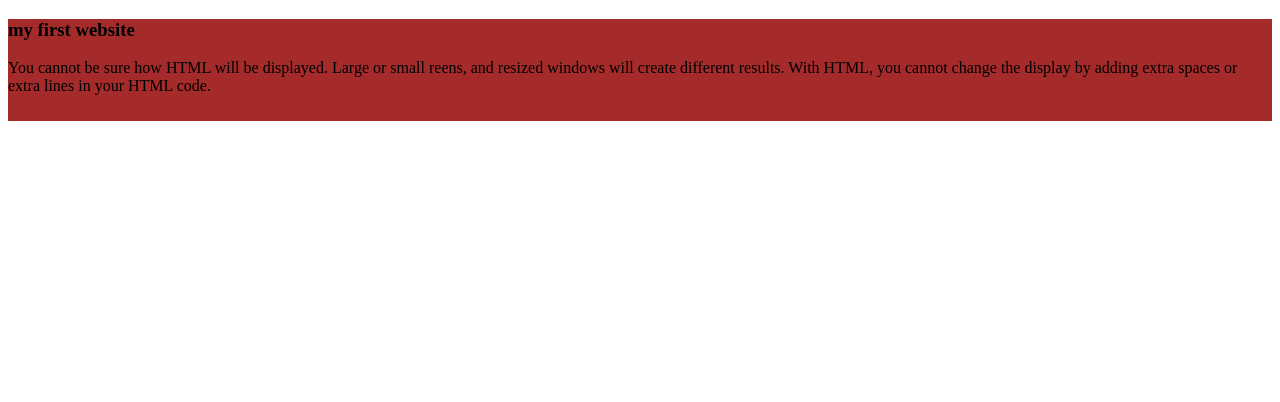
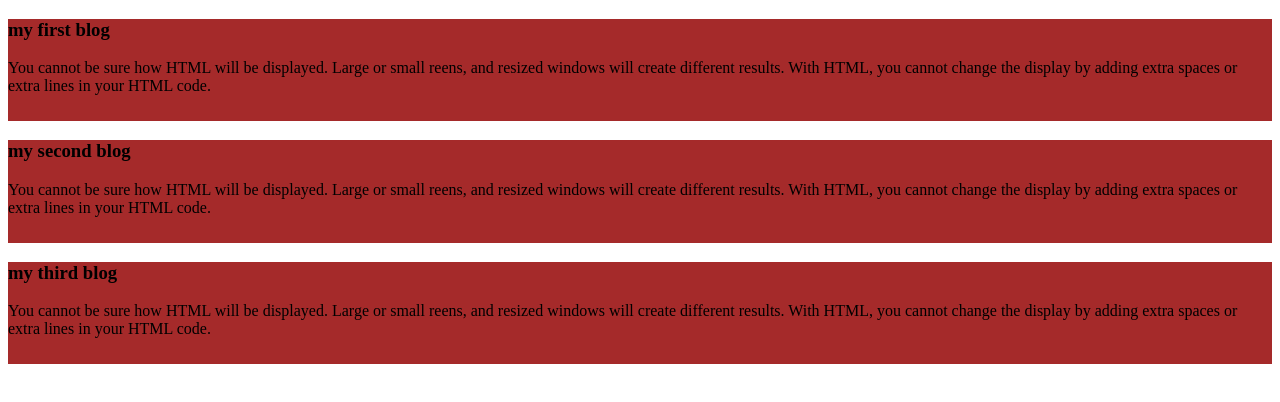
Before and after one commit to arafat103808/my-first-website, a plain HTML site: page index.html in a window 1280 px wide. Drawn offline with Linux system fonts and the light colour scheme.

Commit message:
added the second and third blog

```diff
--- a/index.html
+++ b/index.html
@@ -8,7 +8,23 @@
 </head>
 <body>
     <div>
-        <h3>my first website</h3>
+        <h3>my first blog</h3>
+        <p>You cannot be sure how HTML will be displayed.
+
+            Large or small  reens, and resized windows will create different results.
+
+            With HTML, you cannot change the display by adding extra spaces or extra lines in your HTML code.</p>
+    </div>
+    <div>
+        <h3>my second blog</h3>
+        <p>You cannot be sure how HTML will be displayed.
+
+            Large or small  reens, and resized windows will create different results.
+
+            With HTML, you cannot change the display by adding extra spaces or extra lines in your HTML code.</p>
+    </div>
+    <div>
+        <h3>my third blog</h3>
         <p>You cannot be sure how HTML will be displayed.
 
             Large or small  reens, and resized windows will create different results.
--- a/styles/blog.css
+++ b/styles/blog.css
@@ -1,4 +1,5 @@
 div{
     background-color: brown;
     padding-bottom: 10px;
+    margin-bottom: 10px;
 }
```
